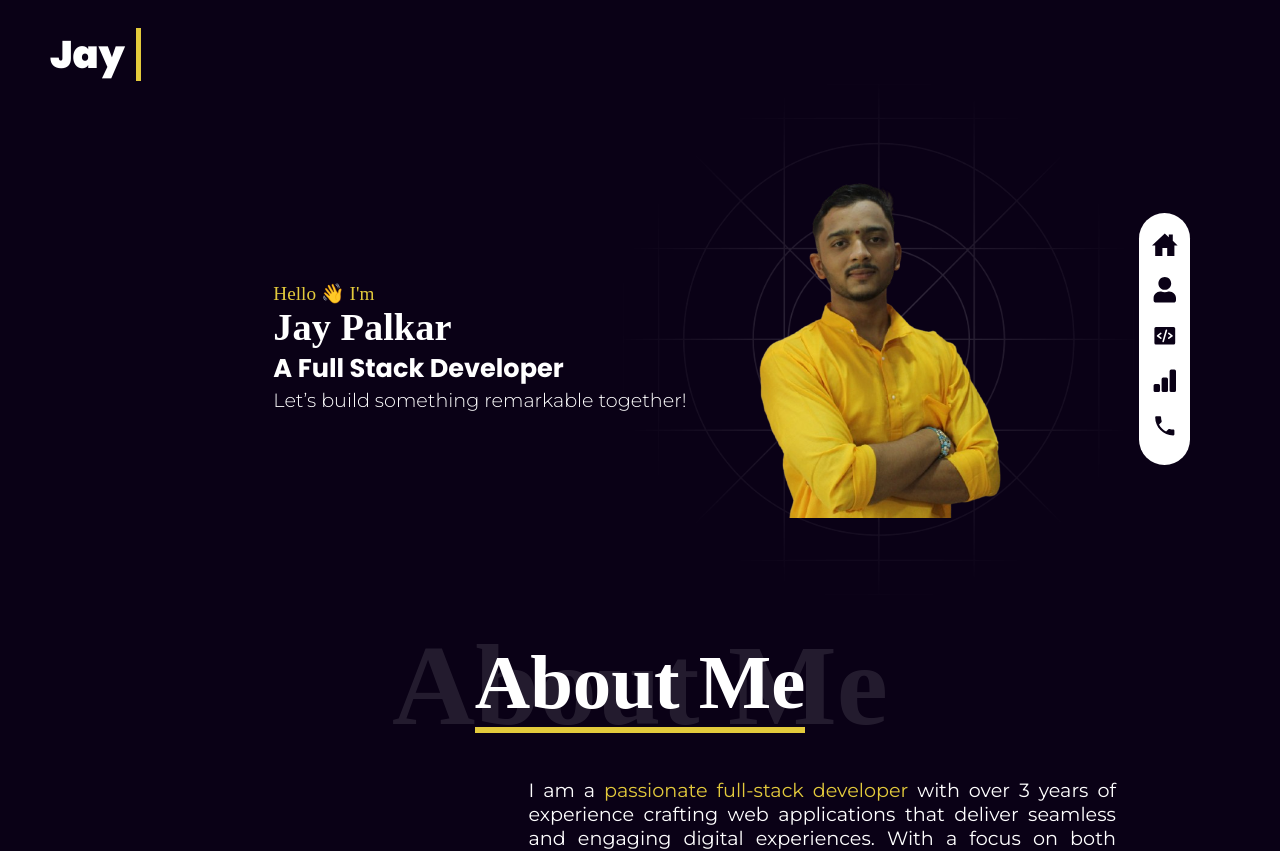
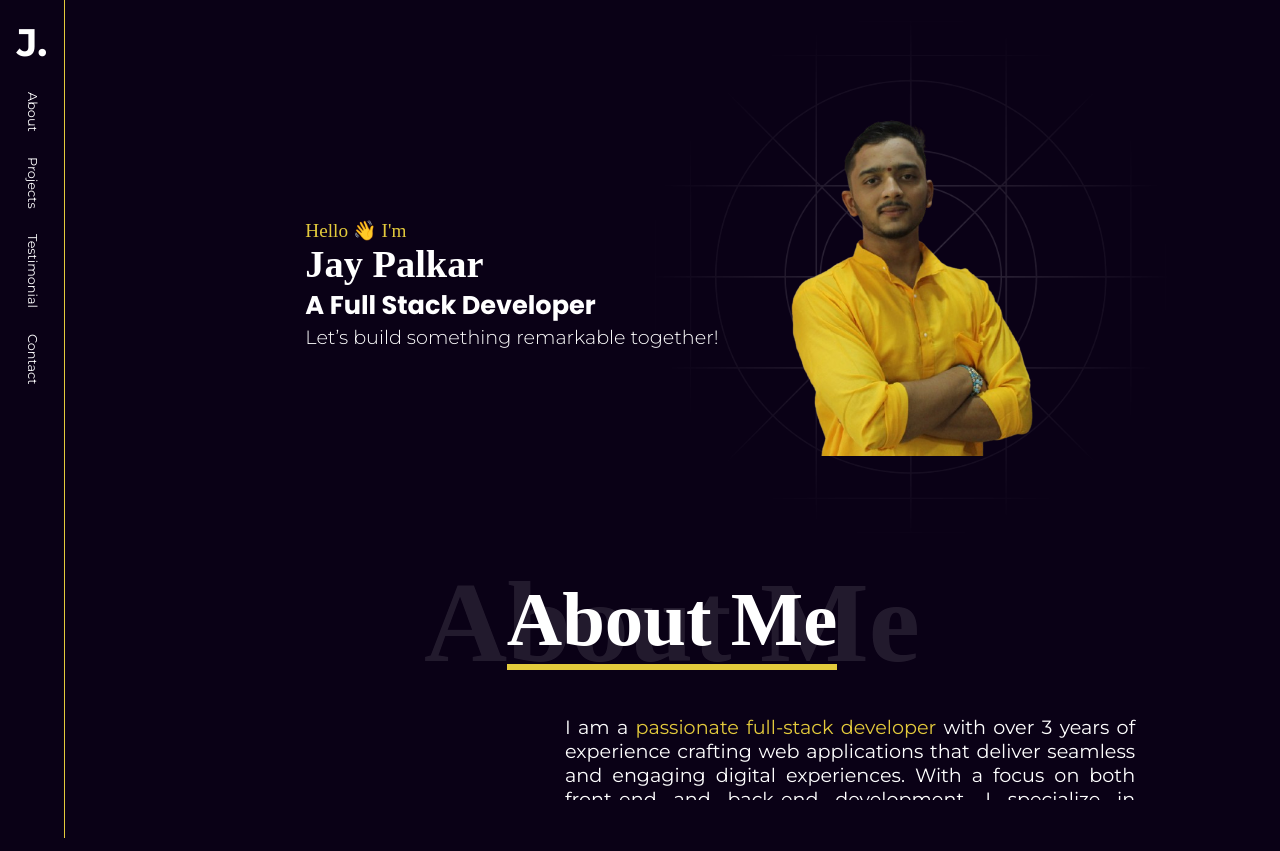
Before and after one commit to JayPalkar/Portfolio, a React (Vite) app: page / in a window 1280 px wide. Shown: the top 851 px of the page. After the commit the page ends 800 px from the top, so only its background shows below. Built offline with nearby package versions, Linux system fonts and the light colour scheme; grey boxes are pictures that could not be loaded; a web font is replaced by a local one.

Commit message:
changed navbar design

```diff
--- a/src/App.css
+++ b/src/App.css
@@ -1,4 +1,14 @@
 .mainAppContent {
-  position: relative;
-  z-index: 3;
+  display: grid;
+  grid-template-columns: 5vw 1fr;
+  height: 100vh;
 }
+
+.navContainer {
+  overflow-y: auto;
+}
+
+.componentContainer {
+  padding: 20px;
+  overflow-y: auto;
+}
--- a/src/App.jsx
+++ b/src/App.jsx
@@ -2,19 +2,22 @@ import "./App.css";
 import AboutMe from "./components/aboutMe/page";
 import ContactMe from "./components/contactme/page";
 import Hero from "./components/hero/page";
-import TopNavbar from "./components/navbar/topNavbar";
+import SideNavbar from "./components/navbar/sideNavbar";
 import Projects from "./components/projects/page";
 
 const App = () => {
   return (
     <>
       <div className="mainAppContent">
-        <TopNavbar />
-        <Hero />
-        <AboutMe />
-        <Projects />
-        {/* <Testimonial /> */}
-        <ContactMe />
+        <div className="navContainer">
+          <SideNavbar />
+        </div>
+        <div className="componentContainer">
+          <Hero />
+          <AboutMe />
+          <Projects />
+          <ContactMe />
+        </div>
       </div>
     </>
   );
--- a/src/components/hero/heroSection.css
+++ b/src/components/hero/heroSection.css
@@ -58,11 +58,6 @@
   width: 200%;
 }
 
-.sidebar {
-  position: absolute;
-  right: 4vw;
-}
-
 @media (max-width: 768px) {
   .heroSection {
     flex-direction: column;
@@ -93,8 +88,4 @@
   .tagLine {
     font-size: 2vw;
   }
-
-  .sidebar {
-    top: 0;
-  }
 }
--- a/src/components/hero/page.jsx
+++ b/src/components/hero/page.jsx
@@ -1,6 +1,5 @@
 import "./heroSection.css";
 import myImage from "../../assets/my.png";
-import SideNavbar from "../navbar/sideNavbar";
 import bgImage from "../../assets/aboutmeImg.png";
 
 const Hero = () => {
@@ -20,9 +19,6 @@ const Hero = () => {
           <img className="heroSectionImage" src={myImage} alt="" />
         </div>
       </section>
-      <div className="sidebar">
-        <SideNavbar />
-      </div>
     </main>
   );
 };
--- a/src/components/navbar/sideNavbar.css
+++ b/src/components/navbar/sideNavbar.css
@@ -1,18 +1,34 @@
 .sidebarContainer {
+  position: fixed;
+  top: 0vw;
+  left: 0;
+  min-height: 100%;
+  width: 5vw;
   display: flex;
-  justify-content: center;
+  justify-content: start;
   align-items: center;
   flex-direction: column;
-  gap: 1vw;
-  padding: 1.5vw 1vw;
-  background-color: #fff;
-  border-radius: 5vw;
+  gap: 2vw;
+  padding: 1.5vw 0vw;
+  border-right: 0.1vw solid #e3ca3c;
+}
+
+.brandName {
+  font-family: "montserrat";
+  font-weight: 700;
+  font-size: 3vw;
+  color: #ffffff;
+  text-decoration: none;
+  padding: 0vw 0.9vw;
 }
 
 .sidebarLinks {
-  font-size: 2vw;
+  font-family: "montserrat";
+  writing-mode: vertical-lr;
+  text-orientation: sideways-right;
+  font-size: 1vw;
   text-decoration: none;
-  color: #0a0116;
+  color: #ffffff;
   transition: 0.2s ease;
 }
 
--- a/src/components/navbar/sideNavbar.jsx
+++ b/src/components/navbar/sideNavbar.jsx
@@ -1,28 +1,23 @@
-import { BsBarChartFill } from "react-icons/bs";
-import { FaUser } from "react-icons/fa";
-import { IoHomeSharp } from "react-icons/io5";
-import { MdPhone } from "react-icons/md";
-import { PiCodeFill } from "react-icons/pi";
 import "./sideNavbar.css";
 
 const SideNavbar = () => {
   return (
     <>
       <div className="sidebarContainer">
-        <a className="sidebarLinks" href="#hero">
-          <IoHomeSharp />
+        <a className="brandName" href="#hero">
+          J.
         </a>
         <a className="sidebarLinks" href="#about">
-          <FaUser />
+          About
         </a>
         <a className="sidebarLinks" href="#projects">
-          <PiCodeFill />
+          Projects
         </a>
         <a className="sidebarLinks" href="#testimonials">
-          <BsBarChartFill />
+          Testimonial
         </a>
         <a className="sidebarLinks" href="#contact">
-          <MdPhone />
+          Contact
         </a>
       </div>
     </>
--- a/src/components/navbar/topNavbar.css
+++ /dev/null
@@ -1,9 +0,0 @@
-.brandName {
-  font-family: "poppins";
-  font-weight: 1000;
-  font-size: 3vw;
-  color: #ffffff;
-  text-decoration: none;
-  padding: 0vw 0.9vw;
-  border-right: 0.4vw solid #e3ca3c;
-}
--- a/src/components/navbar/topNavbar.jsx
+++ /dev/null
@@ -1,13 +0,0 @@
-import "./topNavbar.css";
-
-const TopNavbar = () => {
-  return (
-    <div>
-      <a className="brandName" href="#">
-        Jay
-      </a>
-    </div>
-  );
-};
-
-export default TopNavbar;
--- a/src/index.css
+++ b/src/index.css
@@ -4,14 +4,6 @@
   margin: 0;
 }
 
-html,
-body {
-  overflow-x: hidden;
-  overflow-y: auto;
-  scroll-behavior: smooth;
-}
-
 body {
   background-color: #0a0116;
-  padding: 2% 3%;
 }
```
